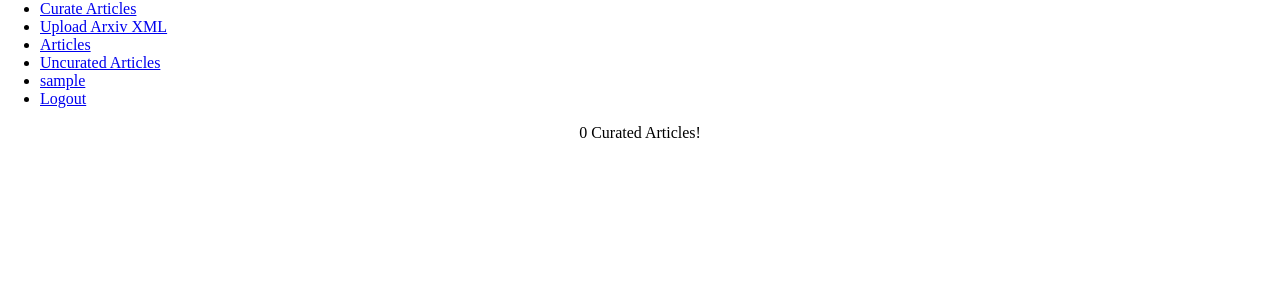
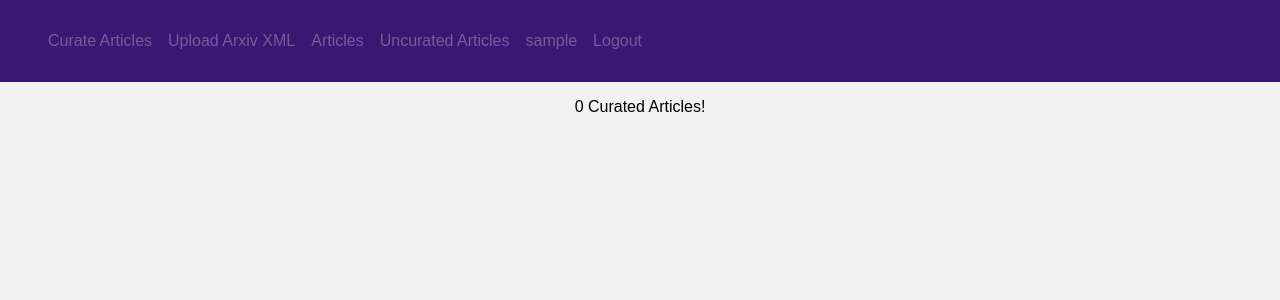
Before and after one commit to SoSavory/qmm_rdbms, a Django app: page /search/articles/ in a window 1280 px wide. Shown: the top 300 px of the page. Run offline with Django 3.2, Linux system fonts and the light colour scheme; the visitor is signed in with stand-in values (Sample User, id 1); data that the repository does not hold is empty.

Commit message:
some basic styling

```diff
--- a/search/static/css/main.css
+++ b/search/static/css/main.css
@@ -1,4 +1,57 @@
-body{margin: 0;padding: 0;}
+body{margin: 0;padding: 0; background-color: #f1f1f1; font-family: Ubuntu, Arial, sans-serif;}
 #content{width: 100%; margin: 0 auto; text-align: center;}
 ul#article_xml_attributes{list-style: none; display: flex; flex-direction: column; }
 ul#article_xml_attributes li{width: 80%; border: 1px solid black; margin: 0 auto; text-align: left; padding: 1em;}
+
+
+#navigation{
+  width: 100%;
+  padding: 0.5em 0;
+  background-color: #3A1772;
+}
+
+#navigation_list{
+  list-style: none;
+  display: flex;
+  flex-direction: row;
+}
+
+.navigation_list_li{
+  padding: 0.5em;
+}
+
+.nav_link{
+  color: rgba(255,255,255,0.3);
+  text-decoration: none;
+  font-size: 1em;
+}
+
+.nav_link:hover{
+  color: rgba(255,255,255,1);
+}
+
+.resource_list{
+  list-style: none;
+  width: 80%;
+  margin: 0 auto;
+}
+
+.resource_list_li{
+  background-color: white;
+  color: rgba(58,23,114,0.7);
+  text-align: left;
+  padding:0.35em 0 0.25em 0.35em;
+}
+
+.resource_list_li:nth-of-type(odd){
+  background-color: rgba(58,23,114,0.7);
+}
+
+.resource_list_li:nth-of-type(odd) a{
+  color: white;
+}
+
+.resource_list_li a{
+  text-decoration: none;
+  color: rgba(58,23,114,0.7);
+}
--- a/search/templates/search/base_generic.html
+++ b/search/templates/search/base_generic.html
@@ -2,7 +2,7 @@
 
 <html>
   <head>
-    <link rel="stylesheet" href="{% static 'css/main.css' %}">
+    <link rel="stylesheet" href="{% static 'css/main.css' %}" type="text/css">
     <script type="text/javascript" src="{% static "js/jquery-3.1.1.min.js" %}"></script>
     <script type="text/javascript" src="{% static "js/main.js" %}"></script>
     <script type="text/javascript" src="{% static "js/curate.js" %}"></script>
@@ -14,28 +14,28 @@
       {% if user.is_authenticated %}
         <ul id='navigation_list'>
           <li class="navigation_list_li">
-            <a href="{% url 'curate' %}">Curate Articles</a>
+            <a class="nav_link" href="{% url 'curate' %}">Curate Articles</a>
           </li>
           <li class="navigation_list_li">
-            <a href="{% url 'upload_arxiv_xml' %}">Upload Arxiv XML</a>
+            <a class="nav_link" href="{% url 'upload_arxiv_xml' %}">Upload Arxiv XML</a>
           </li>
           <li class="navigation_list_li">
-            <a href="{% url 'articles' %}" >Articles</a>
+            <a class="nav_link" href="{% url 'articles' %}" >Articles</a>
           </li>
           <li class="navigation_list_li">
-            <a href="{% url 'uncurated_articles' %}" >Uncurated Articles</a>
+            <a class="nav_link" href="{% url 'uncurated_articles' %}" >Uncurated Articles</a>
           </li>
           <li class="navigation_list_li">
-            <a href="{% url 'profile' %}" >{{ user.get_username }}</a>
+            <a class="nav_link" href="{% url 'profile' %}" >{{ user.get_username }}</a>
           </li>
-          <li class="navigation_list_link">
-            <a href="{% url 'logout' %}?next={{request.path}}">Logout</a>
+          <li class="navigation_list_li">
+            <a class="nav_link" href="{% url 'logout' %}?next={{request.path}}">Logout</a>
           </li>
         </ul>
       {% else %}
         <ul id='navigation_list'>
           <li class="navigation_list_li">
-            <a href="{% url 'login' %}?next={{request.path}}">Login</a>
+            <a class="nav_link" href="{% url 'login' %}?next={{request.path}}">Login</a>
           </li>
         </ul>
       {% endif %}
```
